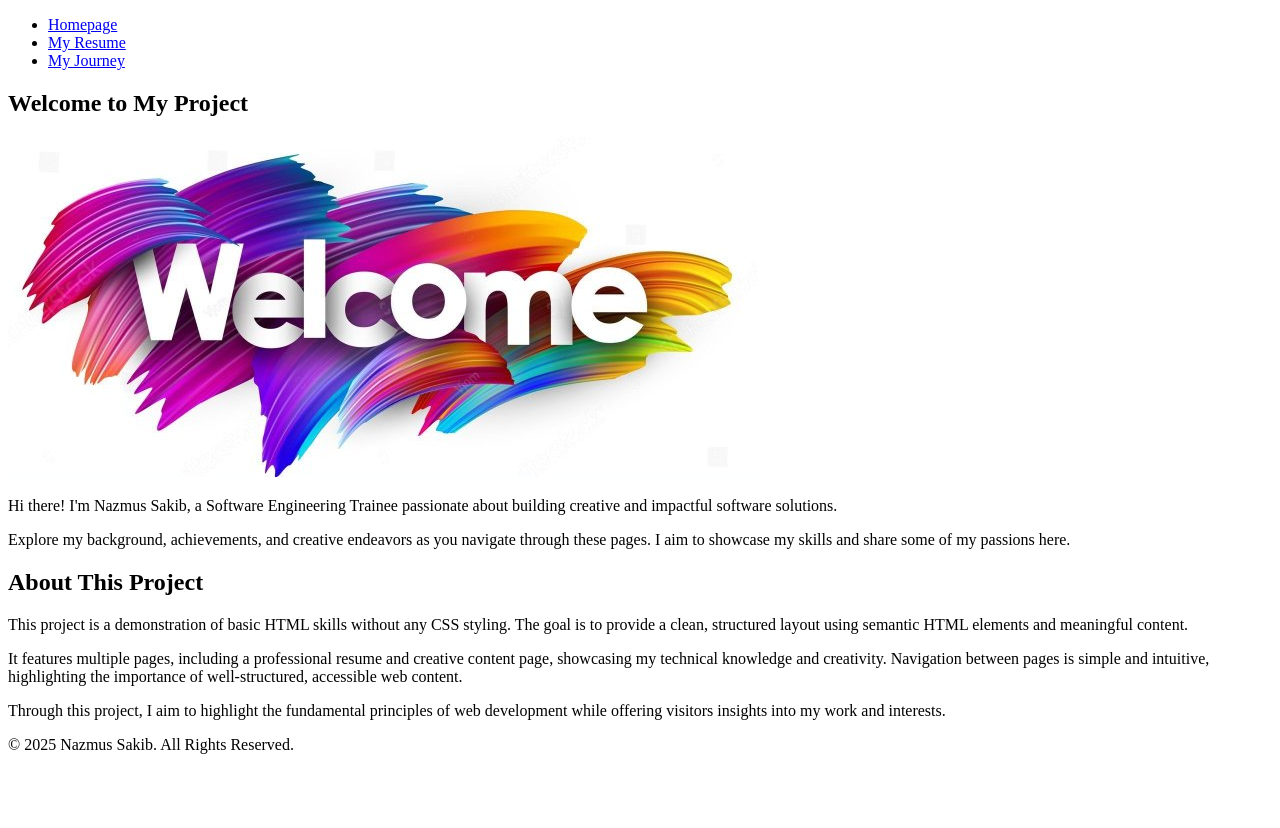
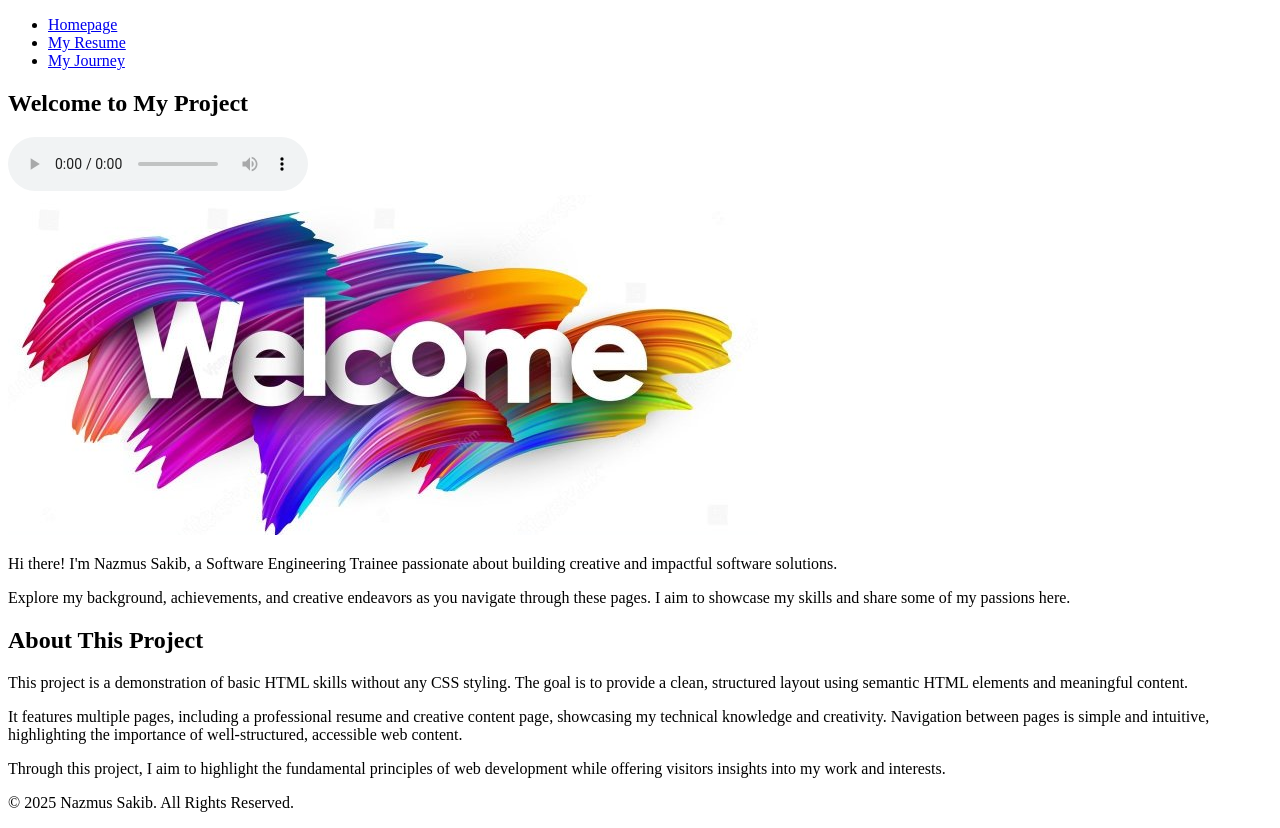
Before and after one commit to sakibkx/sakib-project-1, a plain HTML site: page index.html in a window 1280 px wide. Before the commit the page ends 800 px from the top, so only its background shows below. Drawn offline with Linux system fonts and the light colour scheme.

Commit message:
added a audio file in homepage

```diff
--- a/index.html
+++ b/index.html
@@ -18,6 +18,12 @@
     <main>
       <section>
         <h1>Welcome to My Project</h1>
+        <div>
+          <audio controls>
+            <source src="assets/audio/welcome.mp3" type="audio/ogg">
+            Your browser does not support the audio tag.
+          </audio>
+        </div>
         <img src="assets/images/welcome.jpg" alt="Colorful brush strokes in pink, purple, and yellow background with bold white text saying Welcome.">
         <p>Hi there! I'm Nazmus Sakib, a Software Engineering Trainee passionate about building creative and impactful software solutions.</p>
         <p>Explore my background, achievements, and creative endeavors as you navigate through these pages. I aim to showcase my skills and share some of my passions here.</p>
```
Also changed, not shown: 1 other file.
